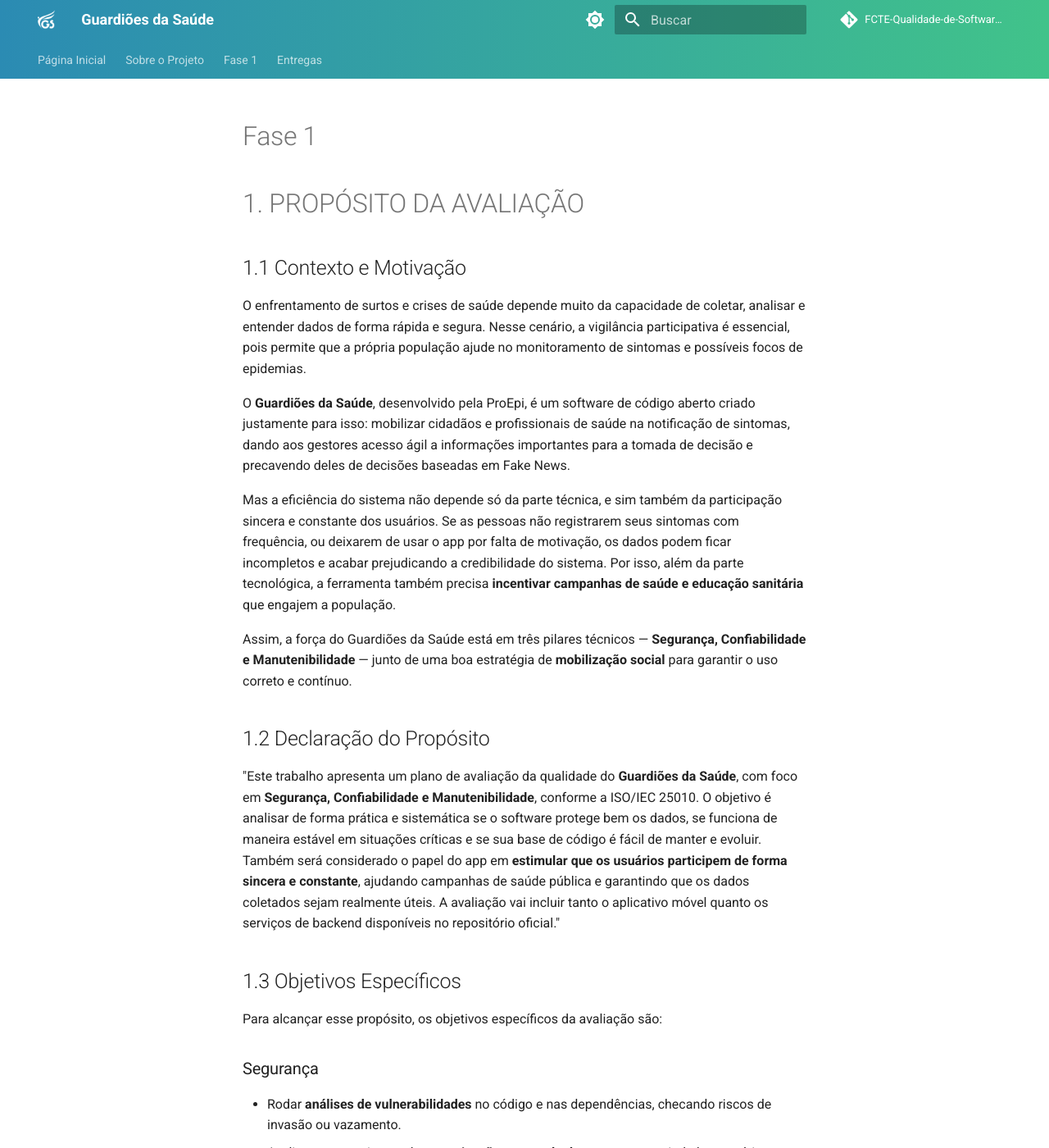
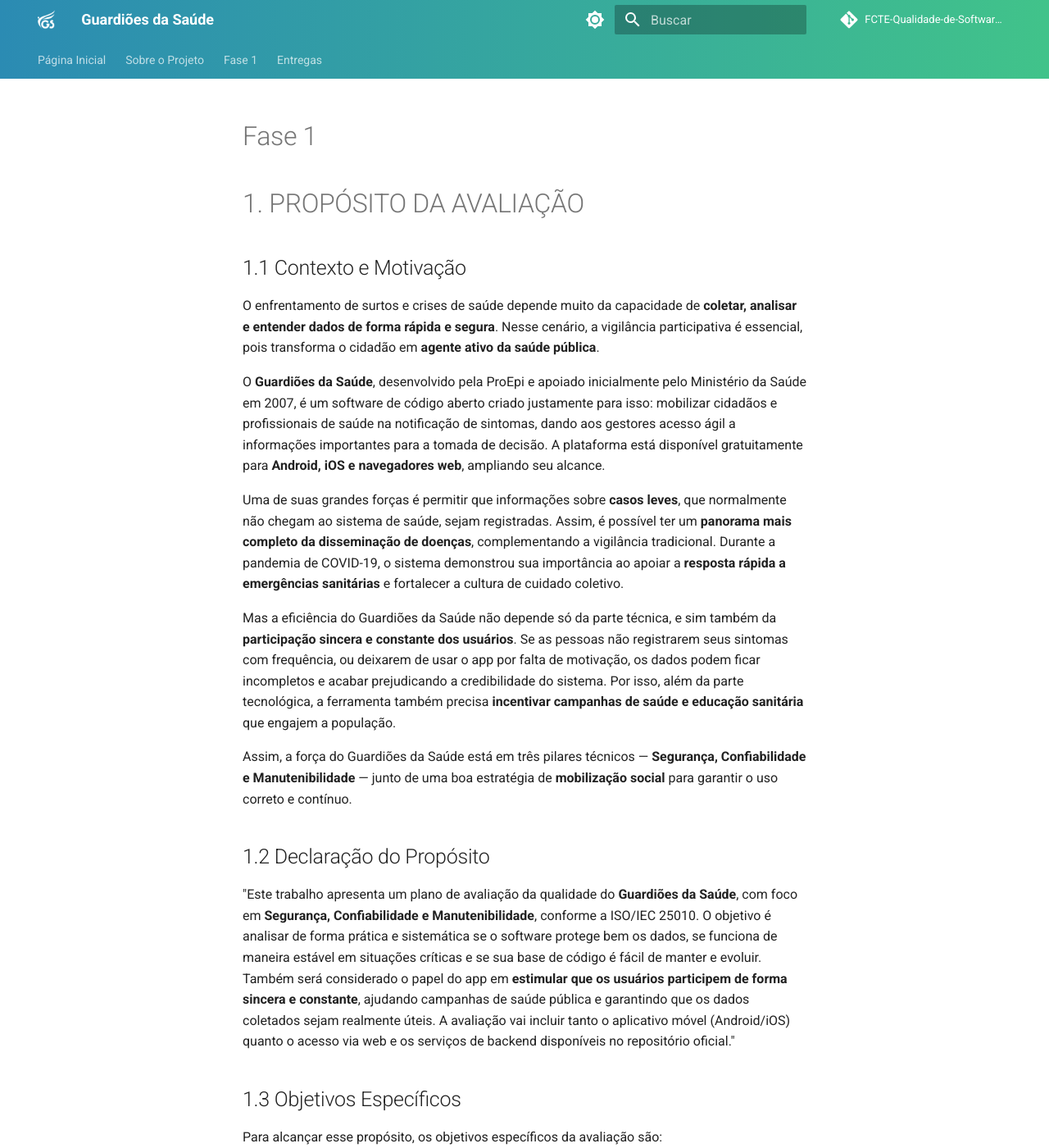
Before and after one commit to FCTE-Qualidade-de-Software-1/2025-2_T02_Katherine_Johnson, an MkDocs documentation site: the page built from docs/entregas/Fase 1.md, in a window 1280 px wide and 1400 px high. Shown: the whole window at 82% size. Built offline with MkDocs 1.6.1 and Material for MkDocs 9.7.7, drawn with Linux system fonts in a browser that asks for light colours; comment, search, counter and statistics services are not loaded; some of the changed text lies outside the part shown.

Commit message:
docs: Enhance 'Fase 1.md' with improved context, motivation, and objectives for the evaluation

```diff
--- a/docs/entregas/Fase 1.md
+++ b/docs/entregas/Fase 1.md
@@ -3,18 +3,19 @@
 # 1. PROPÓSITO DA AVALIAÇÃO
 
 ## 1.1 Contexto e Motivação
-O enfrentamento de surtos e crises de saúde depende muito da capacidade de coletar, analisar e entender dados de forma rápida e segura. Nesse cenário, a vigilância participativa é essencial, pois permite que a própria população ajude no monitoramento de sintomas e possíveis focos de epidemias.
+O enfrentamento de surtos e crises de saúde depende muito da capacidade de **coletar, analisar e entender dados de forma rápida e segura**. Nesse cenário, a vigilância participativa é essencial, pois transforma o cidadão em **agente ativo da saúde pública**.
 
-O **Guardiões da Saúde**, desenvolvido pela ProEpi, é um software de código aberto criado justamente para isso: mobilizar cidadãos e profissionais de saúde na notificação de sintomas, dando aos gestores acesso ágil a informações importantes para a tomada de decisão e precavendo deles de decisões baseadas em Fake News.
+O **Guardiões da Saúde**, desenvolvido pela ProEpi e apoiado inicialmente pelo Ministério da Saúde em 2007, é um software de código aberto criado justamente para isso: mobilizar cidadãos e profissionais de saúde na notificação de sintomas, dando aos gestores acesso ágil a informações importantes para a tomada de decisão. A plataforma está disponível gratuitamente para **Android, iOS e navegadores web**, ampliando seu alcance.
 
-Mas a eficiência do sistema não depende só da parte técnica, e sim também da participação sincera e constante dos usuários. Se as pessoas não registrarem seus sintomas com frequência, ou deixarem de usar o app por falta de motivação, os dados podem ficar incompletos e acabar prejudicando a credibilidade do sistema. Por isso, além da parte tecnológica, a ferramenta também precisa **incentivar campanhas de saúde e educação sanitária** que engajem a população.
+Uma de suas grandes forças é permitir que informações sobre **casos leves**, que normalmente não chegam ao sistema de saúde, sejam registradas. Assim, é possível ter um **panorama mais completo da disseminação de doenças**, complementando a vigilância tradicional. Durante a pandemia de COVID-19, o sistema demonstrou sua importância ao apoiar a **resposta rápida a emergências sanitárias** e fortalecer a cultura de cuidado coletivo.
+
+Mas a eficiência do Guardiões da Saúde não depende só da parte técnica, e sim também da **participação sincera e constante dos usuários**. Se as pessoas não registrarem seus sintomas com frequência, ou deixarem de usar o app por falta de motivação, os dados podem ficar incompletos e acabar prejudicando a credibilidade do sistema. Por isso, além da parte tecnológica, a ferramenta também precisa **incentivar campanhas de saúde e educação sanitária** que engajem a população.
 
 Assim, a força do Guardiões da Saúde está em três pilares técnicos — **Segurança, Confiabilidade e Manutenibilidade** — junto de uma boa estratégia de **mobilização social** para garantir o uso correto e contínuo.
 
 
 ## 1.2 Declaração do Propósito
-"Este trabalho apresenta um plano de avaliação da qualidade do **Guardiões da Saúde**, com foco em **Segurança, Confiabilidade e Manutenibilidade**, conforme a ISO/IEC 25010. O objetivo é analisar de forma prática e sistemática se o software protege bem os dados, se funciona de maneira estável em situações críticas e se sua base de código é fácil de manter e evoluir. Também será considerado o papel do app em **estimular que os usuários participem de forma sincera e constante**, ajudando campanhas de saúde pública e garantindo que os dados coletados sejam realmente úteis. A avaliação vai incluir tanto o aplicativo móvel quanto os serviços de backend disponíveis no repositório oficial."
-
+"Este trabalho apresenta um plano de avaliação da qualidade do **Guardiões da Saúde**, com foco em **Segurança, Confiabilidade e Manutenibilidade**, conforme a ISO/IEC 25010. O objetivo é analisar de forma prática e sistemática se o software protege bem os dados, se funciona de maneira estável em situações críticas e se sua base de código é fácil de manter e evoluir. Também será considerado o papel do app em **estimular que os usuários participem de forma sincera e constante**, ajudando campanhas de saúde pública e garantindo que os dados coletados sejam realmente úteis. A avaliação vai incluir tanto o aplicativo móvel (Android/iOS) quanto o acesso via web e os serviços de backend disponíveis no repositório oficial."
 
 ## 1.3 Objetivos Específicos
 Para alcançar esse propósito, os objetivos específicos da avaliação são:
@@ -29,6 +30,7 @@
 - Calcular o **MTBF (Mean Time Between Failures)** para entender a robustez do sistema.
 - Avaliar a **disponibilidade e consistência dos dados** coletados.
 - Checar como a **participação sincera e constante dos usuários** impacta na qualidade dos dados.
+- Incluir a análise da **Vigilância Ativa Institucional**, verificando como a integração com universidades e órgãos de saúde influencia na estabilidade e confiabilidade do sistema.
 
 ### Manutenibilidade
 - Medir o **MTTR (Mean Time To Repair)**, ou seja, quanto tempo leva em média para corrigir falhas.
@@ -39,8 +41,14 @@
 ## 1.4 Alinhamento com Objetivos de Negócio e ODS
 A avaliação proposta está ligada diretamente aos objetivos do Guardiões da Saúde e aos **Objetivos de Desenvolvimento Sustentável (ODS)**:
 
-- **ODS 3 – Saúde e Bem-Estar**: fortalecer a vigilância epidemiológica (Meta 3.d) e **estimular a participação da população** de forma consciente, apoiando campanhas sanitárias (Meta 3.3).
-- **ODS 9 – Inovação e Infraestrutura**: melhorar continuamente a manutenibilidade para sustentar a evolução tecnológica do sistema (Meta 9.c).
+- **ODS 3 – Saúde e Bem-Estar**:
+  - Fortalecer a vigilância epidemiológica (Meta 3.d).
+  - **Estimular a participação da população** de forma consciente, apoiando campanhas sanitárias (Meta 3.3).
+  - Contribuir para o **combate à desinformação**, fornecendo dados confiáveis e orientações de saúde seguras.
+
+- **ODS 9 – Inovação e Infraestrutura**:
+  - Melhorar continuamente a manutenibilidade para sustentar a evolução tecnológica do sistema (Meta 9.c).
+  - Apoiar a **democratização do acesso à saúde digital**, ampliando o impacto social da solução.
 
 ### Benefícios esperados para o negócio:
 - **Credibilidade e confiança**: mostrar para os usuários que seus dados estão seguros e são tratados de forma responsável.
```
